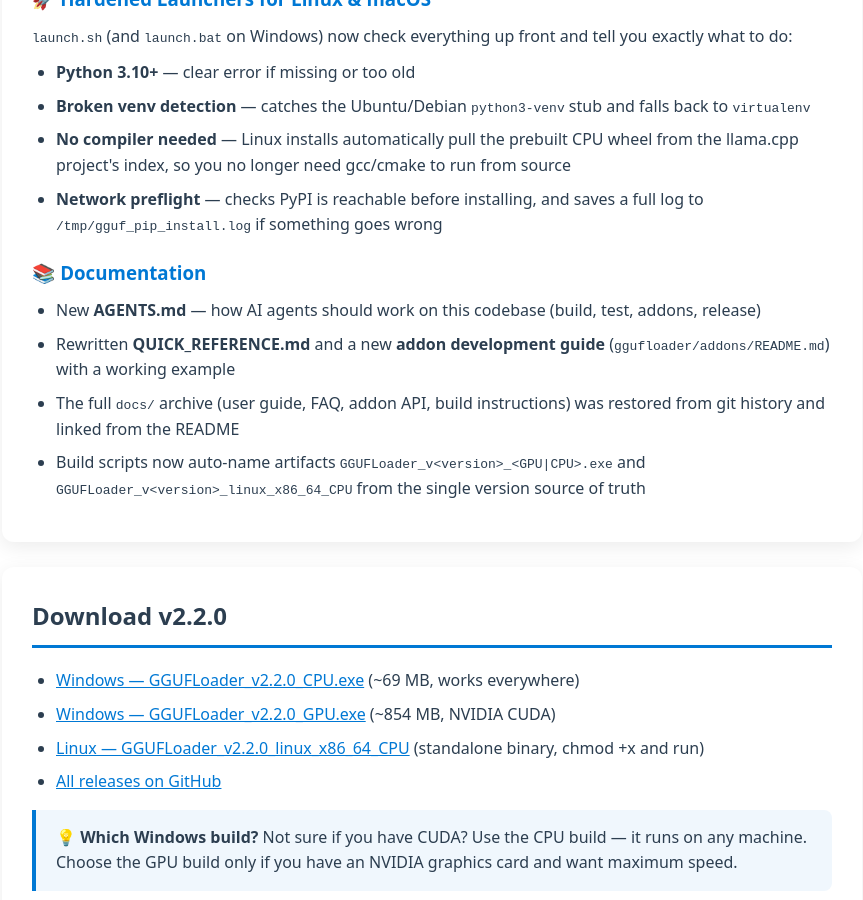
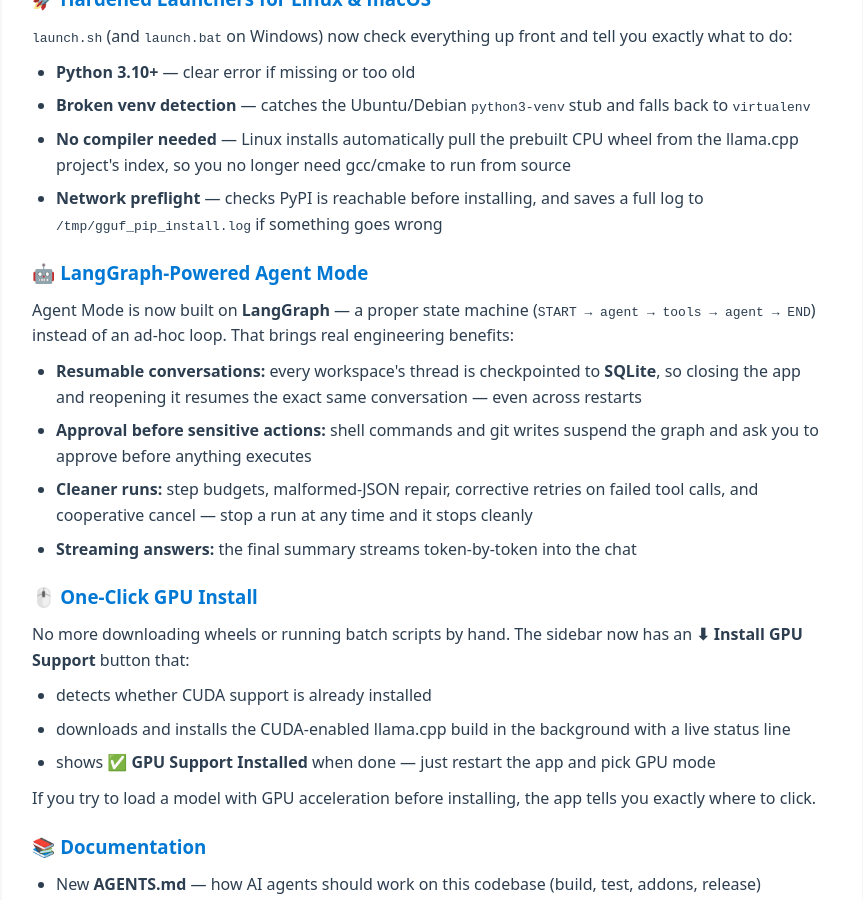
Before and after one commit to GGUFloader/ggufloader.github.io, a Jekyll site: the page gguf-loader-2-2-0-release-notes.html, which Jekyll copies as it is, in a window 1280 px wide and 900 px high, scrolled down 1031 px. Shown: the whole window, without its empty margins (208-1071 px from the left). Built offline with Jekyll 4.4.1, drawn with Linux system fonts in a browser that asks for light colours; some of the changed text lies outside the part shown.

Commit message:
Document LangGraph Agent Mode and one-click GPU install in v2.2.0 notes
Add the LangGraph-powered Agent Mode (SQLite checkpointing, approval
interrupts) and the in-app Install GPU Support button to the What's New
cards and the v2.2.0 release notes, and refresh the page descriptions.

Generated with Codebuff 🤖
Co-Authored-By: Codebuff <noreply@codebuff.com>

```diff
--- a/gguf-loader-2-2-0-release-notes.html
+++ b/gguf-loader-2-2-0-release-notes.html
@@ -4,7 +4,7 @@
     <meta charset="UTF-8">
     <meta name="viewport" content="width=device-width, initial-scale=1.0">
     <title>GGUF Loader v2.2.0 Release Notes - GPU & CPU Builds, Faster Search</title>
-    <meta name="description" content="GGUF Loader v2.2.0 is here! Separate GPU and CPU builds for Windows, a much faster Find Paragraph folder search, and hardened launchers for macOS and Linux.">
+    <meta name="description" content="GGUF Loader v2.2.0 is here! LangGraph-powered Agent Mode with resumable sessions, one-click GPU install in the app, separate GPU/CPU builds for Windows, and faster folder search.">
     <meta name="keywords" content="GGUF Loader, v2.2.0, release notes, GPU build, CPU build, CUDA, faster search, launcher, local AI, GGUF update">
     <meta name="author" content="Hussain Nazary">
     <meta name="robots" content="index, follow, max-image-preview:large, max-snippet:-1, max-video-preview:-1">
@@ -39,7 +39,7 @@
       "@context": "https://schema.org",
       "@type": "Article",
       "headline": "GGUF Loader v2.2.0 Release Notes - GPU & CPU Builds, Faster Search",
-      "description": "GGUF Loader v2.2.0 brings separate GPU and CPU builds for Windows, a much faster Find Paragraph folder search, and hardened launchers for Linux and macOS.",
+      "description": "GGUF Loader v2.2.0 brings a LangGraph-powered Agent Mode with resumable sessions, one-click GPU install from the UI, separate GPU and CPU builds for Windows, and a much faster Find Paragraph folder search.",
       "image": "https://ggufloader.github.io/preview.png",
       "author": {
         "@type": "Person",
@@ -115,7 +115,7 @@
         <article>
             <section class="content-section">
                 <h2>What's New in v2.2.0</h2>
-                <p>GGUF Loader v2.2.0 (August 11, 2026) is all about choice and speed: Windows users can now pick a dedicated <strong>GPU</strong> or <strong>CPU</strong> build, Find Paragraph is dramatically faster on big folders, and the <code>launch.sh</code> / <code>launch.bat</code> launchers now guide you through setup instead of failing cryptically.</p>
+                <p>GGUF Loader v2.2.0 (August 11, 2026) upgrades <strong>Agent Mode</strong> to a proper LangGraph state machine with resumable sessions, adds a <strong>one-click GPU installer</strong> right in the app, ships separate <strong>GPU</strong> and <strong>CPU</strong> builds for Windows, and makes Find Paragraph dramatically faster on big folders.</p>
 
                 <h3>🖥️ GPU &amp; CPU Builds for Windows</h3>
                 <p>Windows now ships <strong>two</strong> standalone executables, so you only download what your machine needs:</p>
@@ -141,6 +141,24 @@
                     <li><strong>No compiler needed</strong> — Linux installs automatically pull the prebuilt CPU wheel from the llama.cpp project's index, so you no longer need gcc/cmake to run from source</li>
                     <li><strong>Network preflight</strong> — checks PyPI is reachable before installing, and saves a full log to <code>/tmp/gguf_pip_install.log</code> if something goes wrong</li>
                 </ul>
+
+                <h3>🤖 LangGraph-Powered Agent Mode</h3>
+                <p>Agent Mode is now built on <strong>LangGraph</strong> — a proper state machine (<code>START → agent → tools → agent → END</code>) instead of an ad-hoc loop. That brings real engineering benefits:</p>
+                <ul>
+                    <li><strong>Resumable conversations:</strong> every workspace's thread is checkpointed to <strong>SQLite</strong>, so closing the app and reopening it resumes the exact same conversation — even across restarts</li>
+                    <li><strong>Approval before sensitive actions:</strong> shell commands and git writes suspend the graph and ask you to approve before anything executes</li>
+                    <li><strong>Cleaner runs:</strong> step budgets, malformed-JSON repair, corrective retries on failed tool calls, and cooperative cancel — stop a run at any time and it stops cleanly</li>
+                    <li><strong>Streaming answers:</strong> the final summary streams token-by-token into the chat</li>
+                </ul>
+
+                <h3>🖱️ One-Click GPU Install</h3>
+                <p>No more downloading wheels or running batch scripts by hand. The sidebar now has an <strong>⬇ Install GPU Support</strong> button that:</p>
+                <ul>
+                    <li>detects whether CUDA support is already installed</li>
+                    <li>downloads and installs the CUDA-enabled llama.cpp build in the background with a live status line</li>
+                    <li>shows <strong>✅ GPU Support Installed</strong> when done — just restart the app and pick GPU mode</li>
+                </ul>
+                <p>If you try to load a model with GPU acceleration before installing, the app tells you exactly where to click.</p>
 
                 <h3>📚 Documentation</h3>
                 <ul>
```
Also changed, not shown: index.html (+10 -2 lines).
